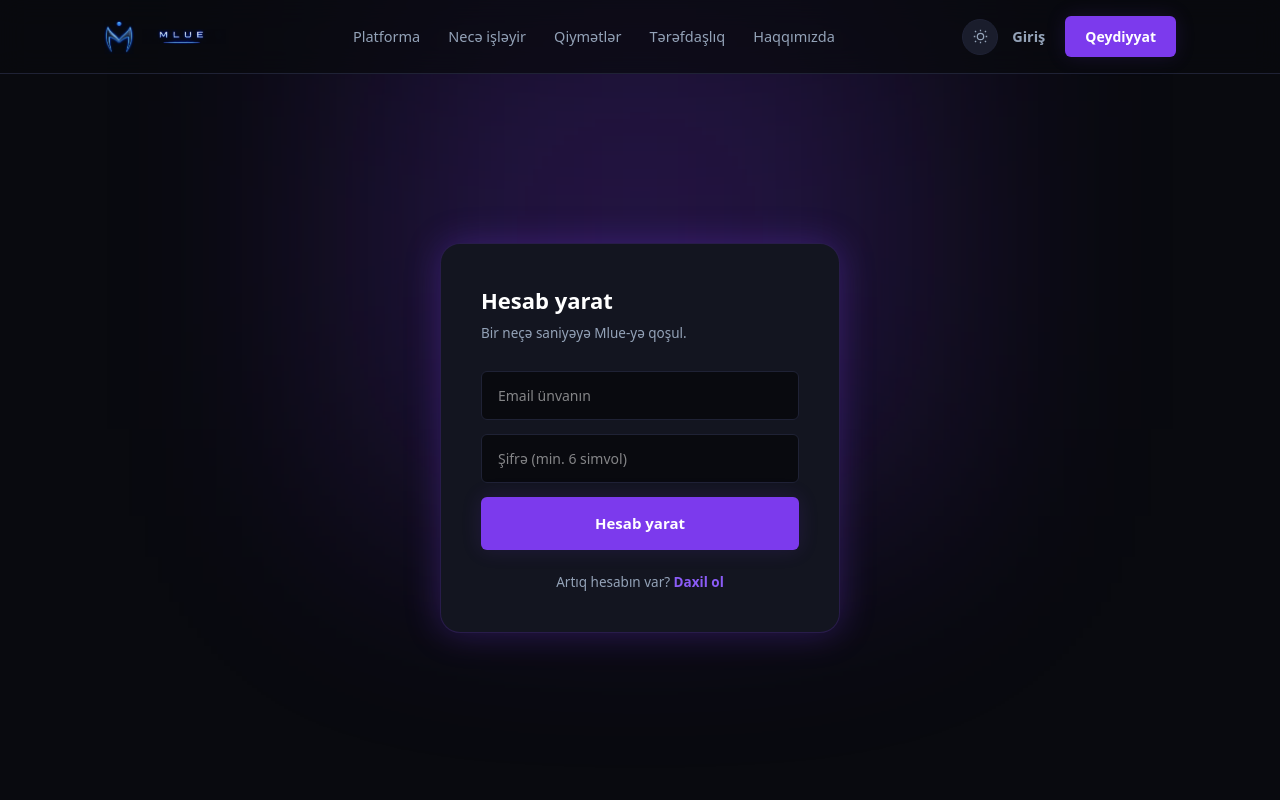
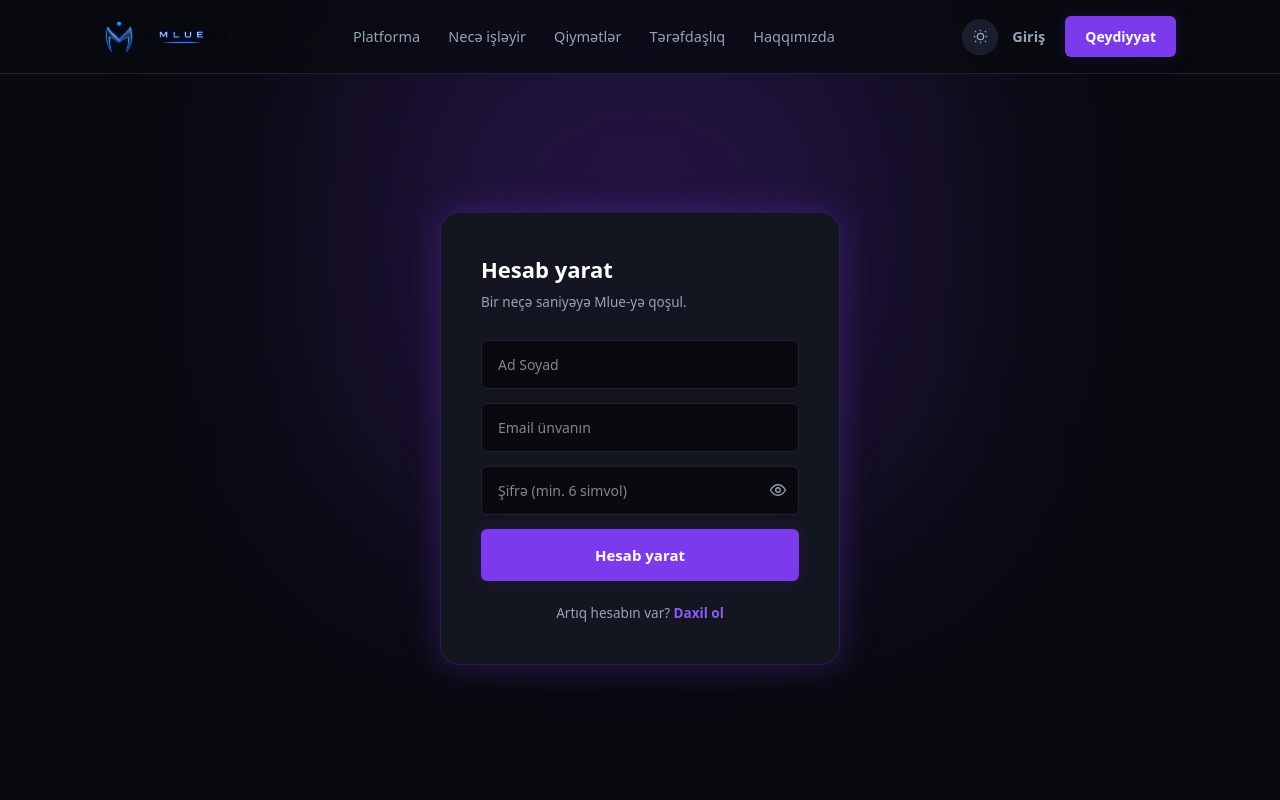
Before and after one commit to MlueEducation/mlue-website, a Next.js app: page /qeydiyyat in a window 1280 px wide. Shown: the top 800 px of the page. Built offline with nearby package versions, Linux system fonts and the light colour scheme.

Commit message:
Update page.js

```diff
--- a/app/qeydiyyat/page.js
+++ b/app/qeydiyyat/page.js
@@ -1,21 +1,29 @@
 'use client';
 
 import { useState } from 'react';
+import { useRouter } from 'next/navigation';
 import Link from 'next/link';
 import { supabase } from '@/lib/supabaseClient';
 
 export default function QeydiyyatPage() {
+  const router = useRouter();
   const [msg, setMsg] = useState({ text: '', type: '' });
   const [loading, setLoading] = useState(false);
   const [done, setDone] = useState(false);
+  const [showPass, setShowPass] = useState(false);
 
   async function handleSubmit(e) {
     e.preventDefault();
     setLoading(true);
     setMsg({ text: '', type: '' });
+    const fullName = e.target.fullName.value;
     const email = e.target.email.value;
     const password = e.target.password.value;
-    const { data, error } = await supabase.auth.signUp({ email, password });
+    const { data, error } = await supabase.auth.signUp({
+      email,
+      password,
+      options: { data: { full_name: fullName } },
+    });
     setLoading(false);
     if (error) {
       setMsg({ text: error.message, type: 'error' });
@@ -25,8 +33,8 @@ export default function QeydiyyatPage() {
       setMsg({ text: 'Hesabın yaradıldı! Təsdiqləmək üçün email-ini yoxla.', type: 'success' });
       setDone(true);
     } else {
-      setMsg({ text: 'Xoş gəldin, hesabın hazırdır!', type: 'success' });
-      setDone(true);
+      setMsg({ text: 'Xoş gəldin! Səni tanıyaq...', type: 'success' });
+      setTimeout(() => router.push('/onboarding'), 600);
     }
   }
 
@@ -38,8 +46,34 @@ export default function QeydiyyatPage() {
         <p className="auth-sub">Bir neçə saniyəyə Mlue-yə qoşul.</p>
         {!done && (
           <form className="auth-form" onSubmit={handleSubmit}>
+            <input type="text" name="fullName" placeholder="Ad Soyad" required />
             <input type="email" name="email" placeholder="Email ünvanın" required />
-            <input type="password" name="password" placeholder="Şifrə (min. 6 simvol)" minLength={6} required />
+            <div style={{ position: 'relative' }}>
+              <input
+                type={showPass ? 'text' : 'password'}
+                name="password"
+                placeholder="Şifrə (min. 6 simvol)"
+                minLength={6}
+                required
+                style={{ paddingRight: 44 }}
+              />
+              <button
+                type="button"
+                onClick={() => setShowPass(!showPass)}
+                aria-label={showPass ? 'Şifrəni gizlət' : 'Şifrəni göstər'}
+                style={{
+                  position: 'absolute', right: 12, top: '50%', transform: 'translateY(-50%)',
+                  background: 'none', border: 'none', cursor: 'pointer', color: 'var(--text-muted)',
+                  display: 'flex', alignItems: 'center',
+                }}
+              >
+                {showPass ? (
+                  <svg width="18" height="18" viewBox="0 0 24 24" fill="none" stroke="currentColor" strokeWidth="1.8"><path d="M3 3l18 18M10.6 10.6a2 2 0 0 0 2.8 2.8M9.9 5.1A9.8 9.8 0 0 1 12 5c5 0 9 4 10 7-.4 1.2-1.2 2.5-2.3 3.6M6.2 6.6C4.1 8 2.6 10 2 12c1 3 5 7 10 7 1.3 0 2.5-.2 3.6-.7" /></svg>
+                ) : (
+                  <svg width="18" height="18" viewBox="0 0 24 24" fill="none" stroke="currentColor" strokeWidth="1.8"><path d="M2 12s4-7 10-7 10 7 10 7-4 7-10 7-10-7-10-7Z" /><circle cx="12" cy="12" r="3" /></svg>
+                )}
+              </button>
+            </div>
             <button type="submit" className="btn-primary" disabled={loading}>
               {loading ? 'Yaradılır...' : 'Hesab yarat'}
             </button>
```
